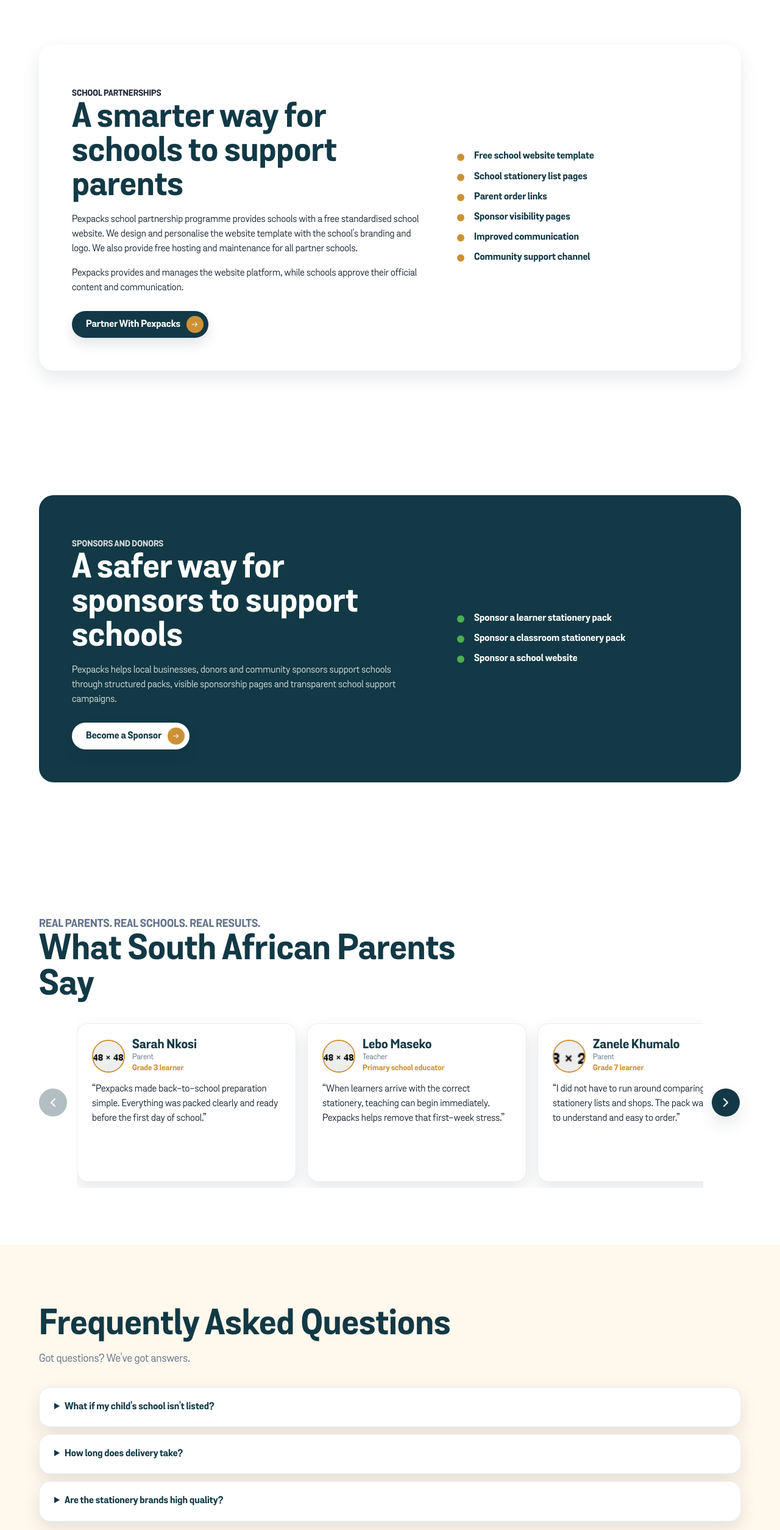
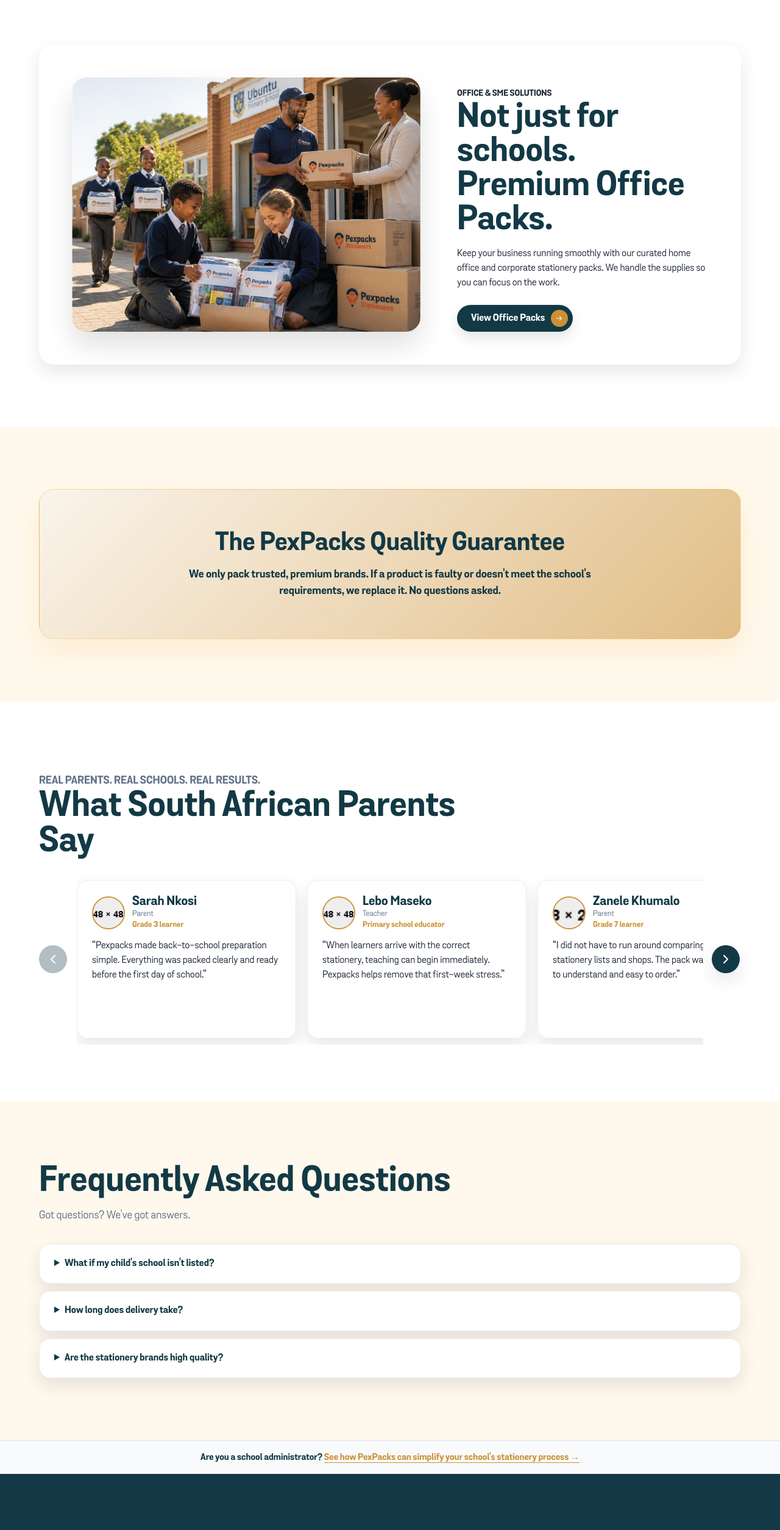
Before and after one commit to mcebisidesigner-spec/pexpacks-supplies, a Next.js app: page / in a window 1280 px wide. Shown: the part 4380-6889 px from the top of the page at 61% size. Built offline with nearby package versions, Linux system fonts and the light colour scheme.

Commit message:
Refactor: Unify page templates and remove partner sections from homepage

```diff
--- a/app/office-packs/page.tsx
+++ b/app/office-packs/page.tsx
@@ -80,7 +80,7 @@ export default function OfficePacksPage() {
         </div>
       </section>
 
-      <section className={styles.sectionAlt}>
+      <section className={styles.sectionCream}>
         <div className={styles.inner}>
           <div className={styles.splitBand}>
             <div>
--- a/app/page.tsx
+++ b/app/page.tsx
@@ -173,61 +173,38 @@ export default function HomePage() {
       <section className={styles.section}>
         <div className={styles.inner}>
           <div className={styles.splitBand}>
+            <div className={styles.unboxingImageWrap}>
+              <Image
+                src="/images/hero-school-delivery.webp"
+                alt="PexPacks Office Stationery"
+                fill
+                style={{objectFit: "cover"}}
+              />
+            </div>
             <div>
-              <p className={styles.eyebrow}>School partnerships</p>
-              <h2>A smarter way for schools to support parents</h2>
+              <p className={styles.eyebrow}>Office & SME Solutions</p>
+              <h2>Not just for schools. Premium Office Packs.</h2>
               <p>
-                Pexpacks school partnership programme provides schools with a
-                free standardised school website. We design and personalise the
-                website template with the school's branding and logo. We also
-                provide free hosting and maintenance for all partner schools.
+                Keep your business running smoothly with our curated home office and corporate stationery packs. We handle the supplies so you can focus on the work.
               </p>
-              <p>
-                Pexpacks provides and manages the website platform, while
-                schools approve their official content and communication.
-              </p>
-              <div className={styles.buttonRow}>
-                <Button href="/partner-with-schools">
-                  Partner With Pexpacks
-                </Button>
+              <div className={styles.buttonRow} style={{marginTop: "24px"}}>
+                <Button href="/office-packs">View Office Packs</Button>
               </div>
             </div>
-            <ul className={styles.checkList}>
-              <li>Free school website template</li>
-              <li>School stationery list pages</li>
-              <li>Parent order links</li>
-              <li>Sponsor visibility pages</li>
-              <li>Improved communication</li>
-              <li>Community support channel</li>
-            </ul>
           </div>
         </div>
       </section>
 
-      <section className={styles.section}>
+      <section className={styles.sectionCream}>
         <div className={styles.inner}>
-          <div className={styles.darkBand}>
-            <div>
-              <p className={styles.eyebrow}>Sponsors and donors</p>
-              <h2>A safer way for sponsors to support schools</h2>
+          <div className={styles.guaranteeBox}>
+            <div className={styles.guaranteeContent}>
+              <h2>The PexPacks Quality Guarantee</h2>
               <p>
-                Pexpacks helps local businesses, donors and community sponsors
-                support schools through structured packs, visible sponsorship
-                pages and transparent school support campaigns.
+                We only pack trusted, premium brands. If a product is faulty or doesn't meet the school's requirements, we replace it. No questions asked.
               </p>
-              <div className={styles.buttonRow}>
-                <Button href="/partner-with-schools#sponsor" variant="white">
-                  Become a Sponsor
-                </Button>
-              </div>
             </div>
-            <ul className={styles.checkList}>
-              {sponsorshipExamples.map((item) => (
-                <li key={item}>{item}</li>
-              ))}
-            </ul>
           </div>
-
         </div>
       </section>
 
@@ -267,6 +244,10 @@ export default function HomePage() {
         </div>
       </section>
 
+      <div className={styles.partnerBanner}>
+        <p>Are you a school administrator? <a href="/partner-with-schools">See how PexPacks can simplify your school's stationery process &rarr;</a></p>
+      </div>
+
       <CTASection
         title="PexPacks gets stationery packed right."
         text="Choose your school or office pack and let PexPacks prepare your stationery for you."
--- a/app/partner-with-schools/page.tsx
+++ b/app/partner-with-schools/page.tsx
@@ -69,9 +69,9 @@ export default function PartnerWithSchoolsPage() {
         </div>
       </section>
 
-      <section className={styles.sectionAlt} id="sponsor">
+      <section className={styles.sectionCream} id="sponsor">
         <div className={styles.inner}>
-          <div className={styles.darkBand}>
+          <div className={styles.splitBand}>
             <div>
               <p className={styles.eyebrow}>Sponsors and donors</p>
               <h2>Support schools through Pexpacks</h2>
@@ -79,7 +79,7 @@ export default function PartnerWithSchoolsPage() {
                 Local businesses and donors can sponsor learner stationery packs, classroom supplies, or school website visibility through a structured support channel.
               </p>
               <div className={styles.buttonRow}>
-                <Button href="#partner-form" variant="white">
+                <Button href="#partner-form">
                   Become a Sponsor
                 </Button>
               </div>
--- a/components/marketing/Marketing.module.css
+++ b/components/marketing/Marketing.module.css
@@ -1250,3 +1250,58 @@
     transform: none;
   }
 }
+
+.guaranteeBox {
+  border: 1px solid rgba(245, 166, 35, 0.3);
+  border-radius: var(--radius-section);
+  padding: clamp(34px, 6vw, 64px);
+  background: linear-gradient(135deg, rgba(255, 255, 255, 0.9), rgba(255, 255, 255, 0.4)), var(--pex-gold);
+  text-align: center;
+  box-shadow: 0 22px 44px rgba(245, 166, 35, 0.12);
+}
+
+.guaranteeContent {
+  max-width: 680px;
+  margin: 0 auto;
+}
+
+.guaranteeContent h2 {
+  margin: 0;
+  color: var(--color-navy);
+  font-size: clamp(28px, 4vw, 42px);
+  line-height: 1.1;
+  font-weight: 800;
+}
+
+.guaranteeContent p {
+  margin: 16px 0 0;
+  color: var(--color-navy);
+  font-size: 18px;
+  line-height: 1.5;
+  font-weight: 700;
+}
+
+.partnerBanner {
+  background: var(--color-bg);
+  padding: 16px 24px;
+  text-align: center;
+  border-top: 1px solid var(--color-border);
+}
+
+.partnerBanner p {
+  margin: 0;
+  color: var(--color-navy);
+  font-size: 15px;
+  font-weight: 700;
+}
+
+.partnerBanner a {
+  color: var(--color-orange);
+  font-weight: 800;
+  text-decoration: underline;
+  text-underline-offset: 4px;
+}
+
+.partnerBanner a:hover {
+  text-decoration: none;
+}
```
